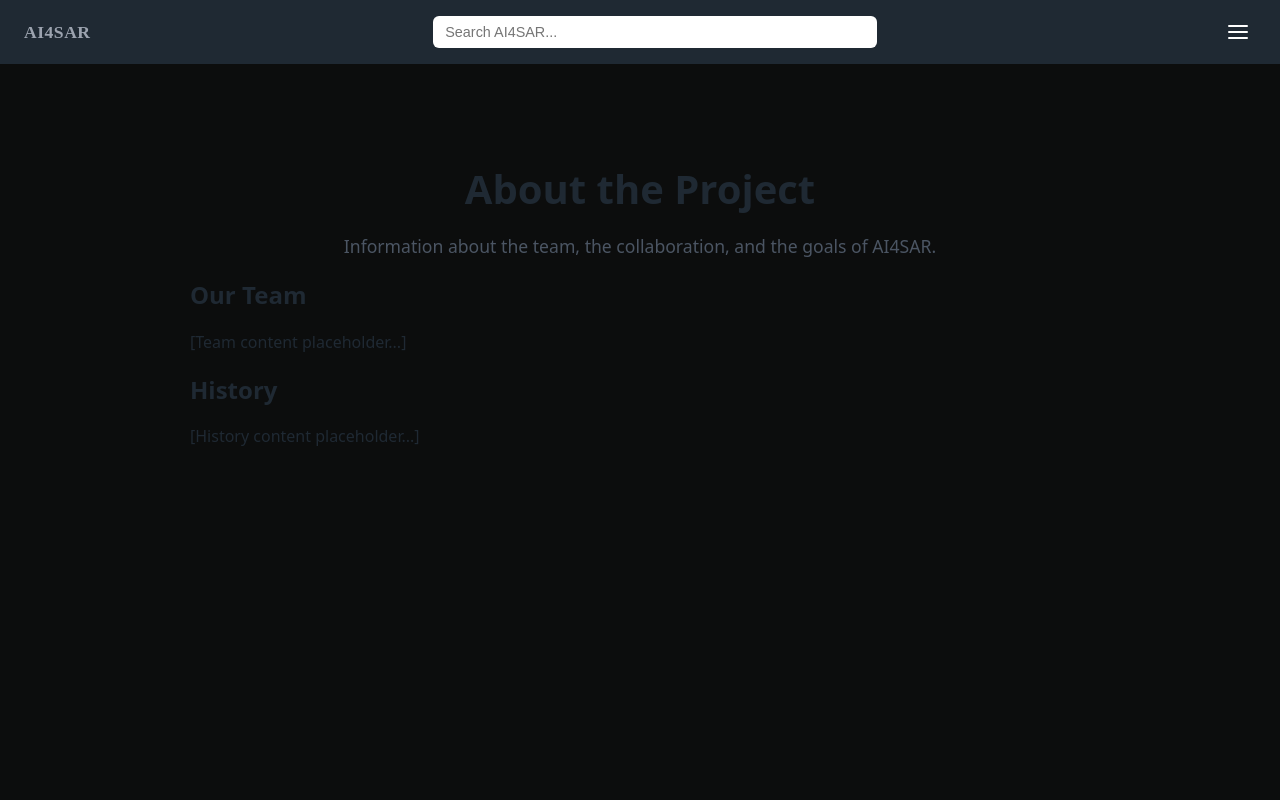
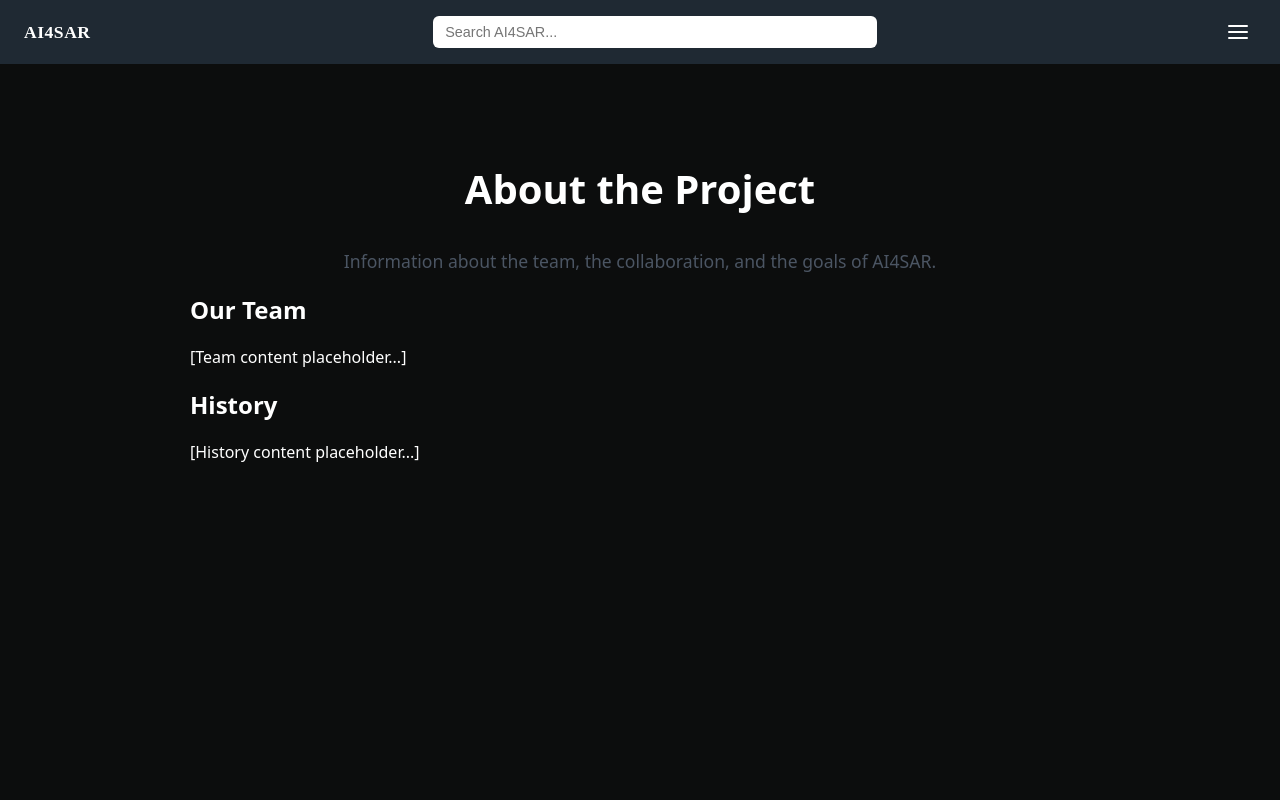
Before and after one commit to ssasukek/AI4SAR-WebPage_project, a Next.js app in the folder ai4sar-webpage/: page /public/about in a window 1280 px wide. Shown: the top 800 px of the page. Built offline with nearby package versions, Linux system fonts and the light colour scheme; no server answers.

Commit message:
install fuse

```diff
--- a/ai4sar-webpage/app/globals.css
+++ b/ai4sar-webpage/app/globals.css
@@ -30,6 +30,7 @@
 .hero-text {
   text-align: center;
   margin-bottom: 48px;
+  color: white;
 }
 
 .info-grid {
@@ -133,7 +134,7 @@ html, body {
 }
 
 .logo {
-  color: #9ca3af;
+  color: #ffffff;
   text-decoration: none;
   font-weight: 600;
   font-size: 1.1rem;
@@ -232,7 +233,11 @@ html, body {
 .hero h1 {
   font-size: 2.5rem;
   font-weight: 600;
-  margin-bottom: 16px;
+  color: white;
+}
+
+.about {
+  color: white;
 }
 
 .subtitle {
--- a/ai4sar-webpage/package.json
+++ b/ai4sar-webpage/package.json
@@ -11,6 +11,7 @@
   "dependencies": {
     "@clerk/nextjs": "^6.37.2",
     "firebase": "^12.8.0",
+    "fuse.js": "^7.1.0",
     "next": "16.1.2",
     "react": "19.2.3",
     "react-dom": "19.2.3"
```
Also changed, not shown: ai4sar-webpage/lib/search/fuse.ts (added, +19 -0 lines), 1 other file (tests, documents, lock files or other folders).
